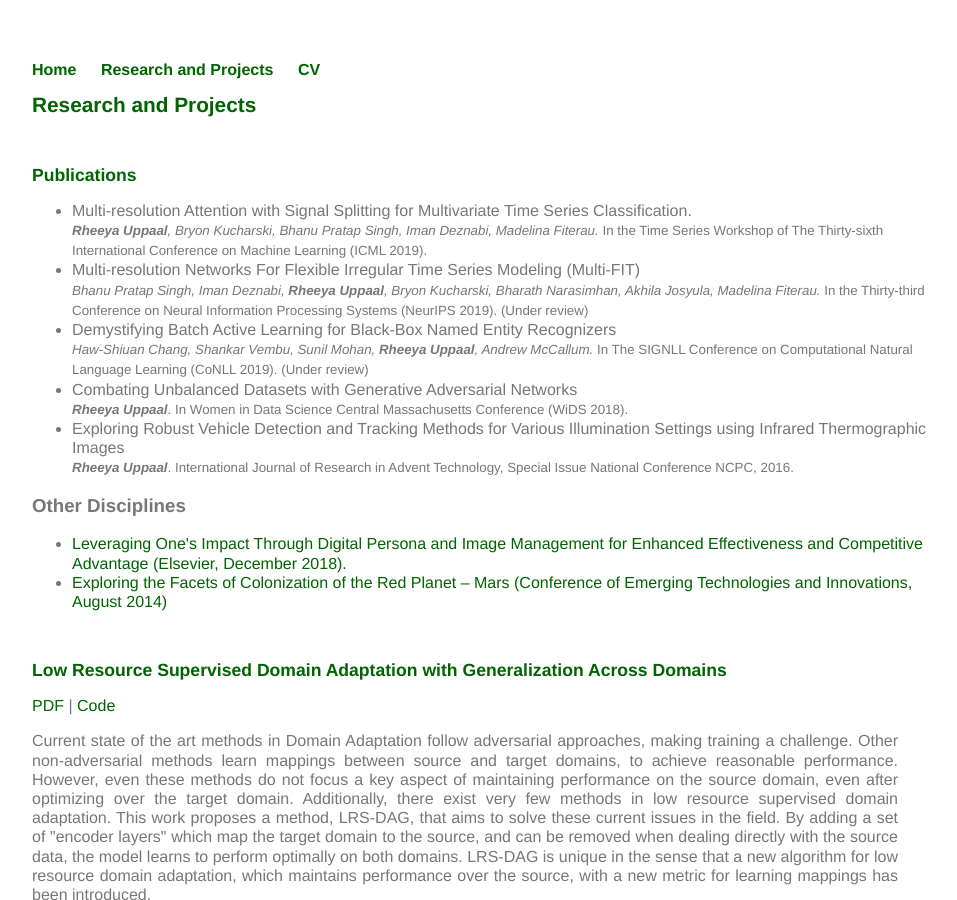
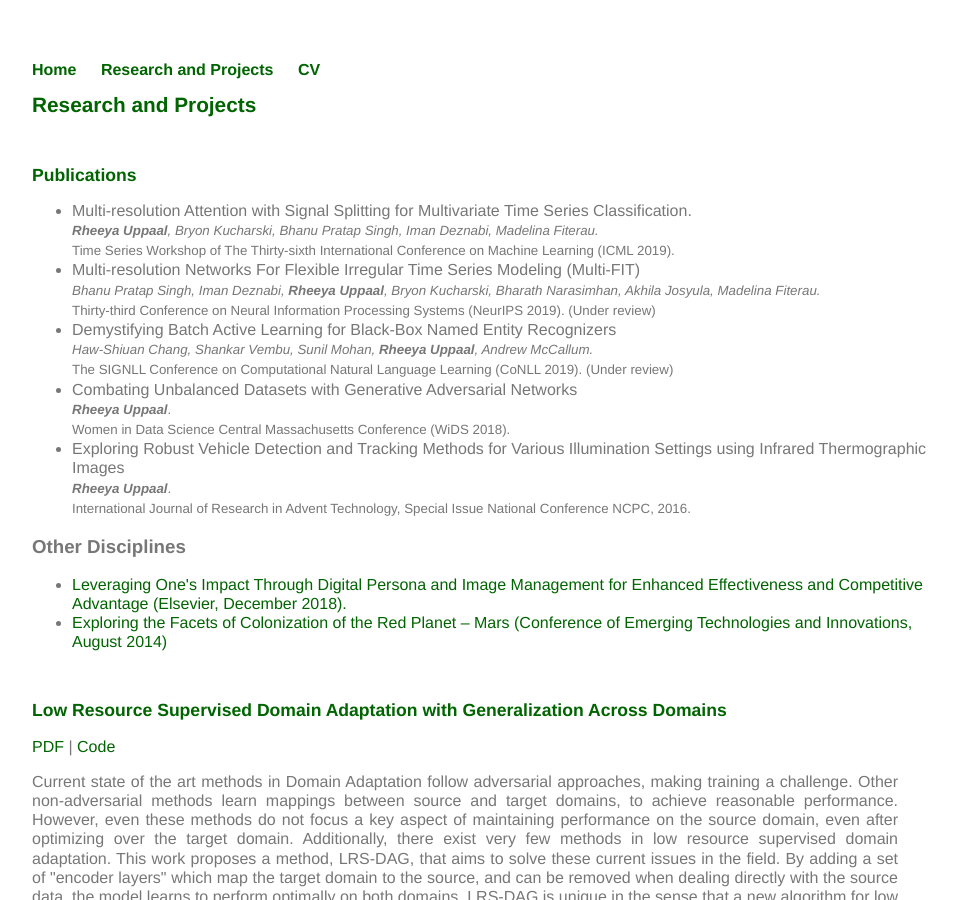
Before and after one commit to Uppaal/Uppaal.github.io, a Jekyll site: the page built from projects/index.html, in a window 1280 px wide and 900 px high. Shown: the whole window, without its empty margins (160-1117 px from the left). Built offline with Jekyll 4.4.1, drawn with Linux system fonts in a browser that asks for light colours.

Commit message:
Update index.html

```diff
--- a/projects/index.html
+++ b/projects/index.html
@@ -8,11 +8,11 @@ title: Research and Projects
 
 	<h2>Publications</h2>
 	<ul>
-	<li> Multi-resolution Attention with Signal Splitting for Multivariate Time Series Classification.<br><small><i><b>Rheeya Uppaal</b>, Bryon Kucharski, Bhanu Pratap Singh, Iman Deznabi, Madelina Fiterau.</i> In the Time Series Workshop of The Thirty-sixth International Conference on Machine Learning (ICML 2019).</small></li>
-	<li>Multi-resolution Networks For Flexible Irregular Time Series Modeling (Multi-FIT)<br><small><i>Bhanu Pratap Singh, Iman Deznabi, <b>Rheeya Uppaal</b>, Bryon Kucharski, Bharath Narasimhan, Akhila Josyula, Madelina Fiterau.</i> In the Thirty-third Conference on Neural Information Processing Systems (NeurIPS 2019). (Under review)</small></li>
-	<li>Demystifying Batch Active Learning for Black-Box Named Entity Recognizers<br><small><i>Haw-Shiuan Chang, Shankar Vembu, Sunil Mohan, <b>Rheeya Uppaal</b>, Andrew McCallum.</i> In The SIGNLL Conference on Computational Natural Language Learning (CoNLL 2019). (Under review)</small></li>
-	<li> Combating Unbalanced Datasets with Generative Adversarial Networks <br><small><i><b>Rheeya Uppaal</b></i>. In Women in Data Science Central Massachusetts Conference (WiDS 2018).</small></li>
-	<li>Exploring Robust Vehicle Detection and Tracking Methods for Various Illumination Settings using Infrared Thermographic Images<br><small><b><i>Rheeya Uppaal</i></b>. International Journal of Research in Advent Technology, Special Issue National Conference NCPC, 2016.</small></li>
+	<li> Multi-resolution Attention with Signal Splitting for Multivariate Time Series Classification.<br><small><i><b>Rheeya Uppaal</b>, Bryon Kucharski, Bhanu Pratap Singh, Iman Deznabi, Madelina Fiterau.</i><br>Time Series Workshop of The Thirty-sixth International Conference on Machine Learning (ICML 2019).</small></li>
+	<li>Multi-resolution Networks For Flexible Irregular Time Series Modeling (Multi-FIT)<br><small><i>Bhanu Pratap Singh, Iman Deznabi, <b>Rheeya Uppaal</b>, Bryon Kucharski, Bharath Narasimhan, Akhila Josyula, Madelina Fiterau.</i><br>Thirty-third Conference on Neural Information Processing Systems (NeurIPS 2019). (Under review)</small></li>
+	<li>Demystifying Batch Active Learning for Black-Box Named Entity Recognizers<br><small><i>Haw-Shiuan Chang, Shankar Vembu, Sunil Mohan, <b>Rheeya Uppaal</b>, Andrew McCallum.</i><br>The SIGNLL Conference on Computational Natural Language Learning (CoNLL 2019). (Under review)</small></li>
+	<li> Combating Unbalanced Datasets with Generative Adversarial Networks <br><small><i><b>Rheeya Uppaal</b></i>.<br>Women in Data Science Central Massachusetts Conference (WiDS 2018).</small></li>
+	<li>Exploring Robust Vehicle Detection and Tracking Methods for Various Illumination Settings using Infrared Thermographic Images<br><small><b><i>Rheeya Uppaal</i></b>.<br>International Journal of Research in Advent Technology, Special Issue National Conference NCPC, 2016.</small></li>
 	</ul>
 
 	<h3>Other Disciplines</h3>
```
